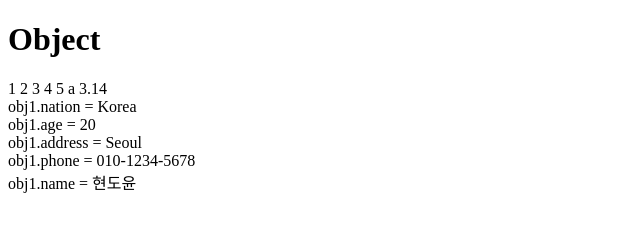
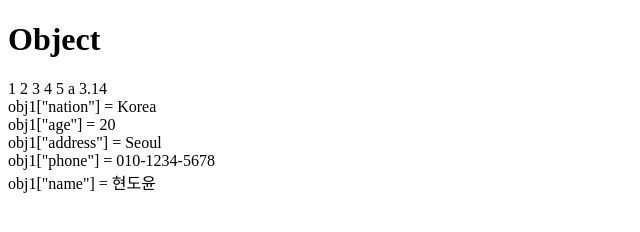
Before and after one commit to yundohyun/Web-Programming, a plain HTML site: page week/9/object.html in a window 1280 px wide. Shown: the whole page, without its empty margins (0-640 px from the left). Drawn offline with Linux system fonts and the light colour scheme.

Commit message:
edit: `/week/9/object` html

```diff
--- a/week/9/object.html
+++ b/week/9/object.html
@@ -30,7 +30,7 @@
       obj1.name = "윤도현";
       obj1["name"] = "현도윤";
       for (const [k, v] of Object.entries(obj1))
-        document.write(`obj1.${k} = ${v}<br>`);
+        document.write(`obj1["${k}"] = ${v}<br>`);
     </script>
   </body>
 </html>
```
